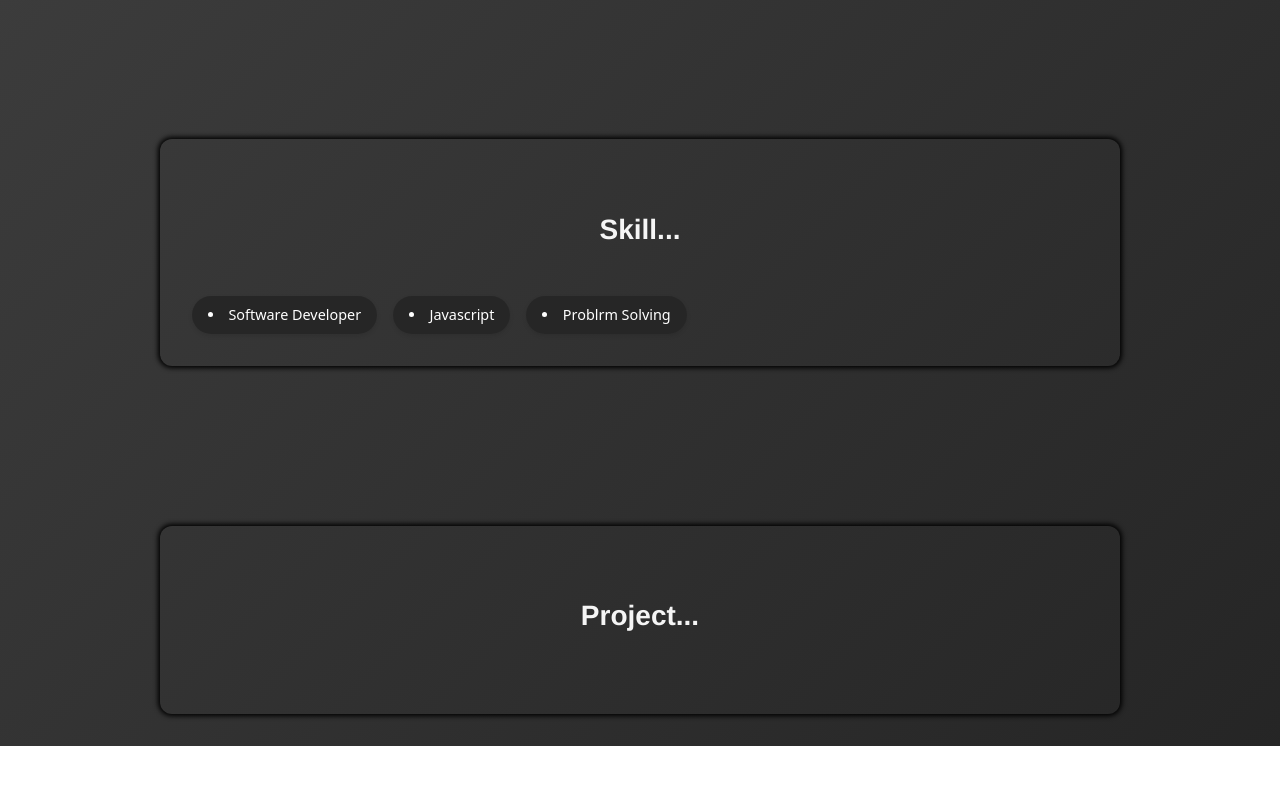
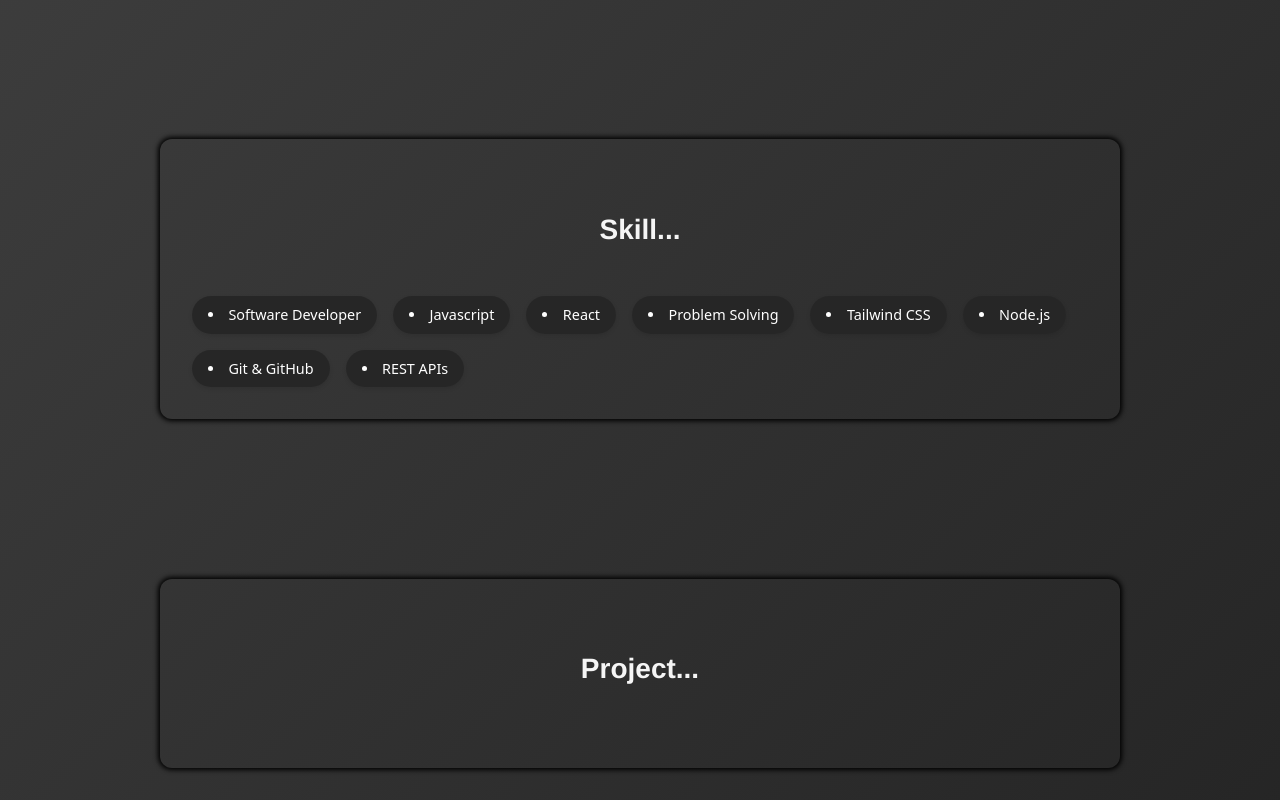
Before and after one commit to Sreevardhan2002-cell/Portfolio, a React (Vite) app: page / in a window 1280 px wide. Shown: the part 1423-2223 px from the top of the page. Before the commit the page ends 2169 px from the top, so only its background shows below. Built offline with nearby package versions, Linux system fonts and the light colour scheme.

Commit message:
update in  Skill-skill-box

```diff
--- a/src/Component/skill.jsx
+++ b/src/Component/skill.jsx
@@ -9,7 +9,12 @@ function Skill(){
                 <div className="Skill-Display">
                 <li className="Skill-box">Software Developer</li>
                 <li className="Skill-box">Javascript</li>
-                <li className="Skill-box">Problrm Solving</li>
+                <li className="Skill-box">React</li>
+                <li className="Skill-box">Problem Solving</li>
+                <li className="Skill-box">Tailwind CSS</li>
+                <li className="Skill-box">Node.js</li>
+                <li className="Skill-box">Git & GitHub</li>
+                <li className="Skill-box">REST APIs</li>
                 </div>
             </div>
         </div>
```
